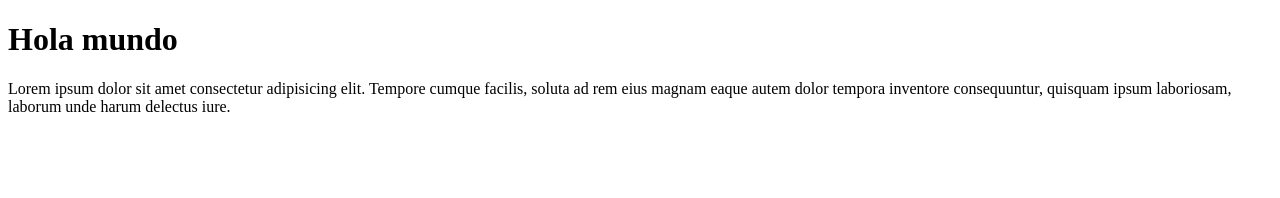
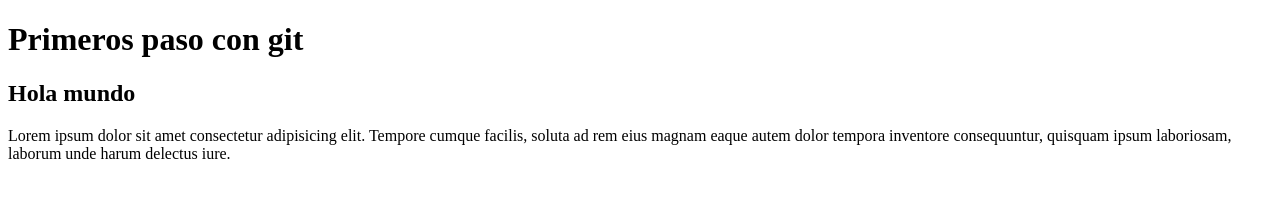
Before and after one commit to Filevic/Prueba, a plain HTML site: page index.html in a window 1280 px wide. Drawn offline with Linux system fonts and the light colour scheme.

Commit message:
Agregando el header

```diff
--- a/index.html
+++ b/index.html
@@ -6,7 +6,10 @@
     <title>Commits</title>
 </head>
 <body>
-    <h1>Hola mundo</h1>
+    <header>
+        <h1>Primeros paso con git</h1>
+    </header>
+    <h2>Hola mundo</h2>
     <p>Lorem ipsum dolor sit amet consectetur adipisicing elit.
         Tempore cumque facilis, soluta ad rem eius magnam eaque autem dolor
         tempora inventore consequuntur,
```
